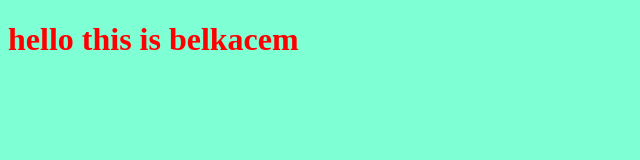
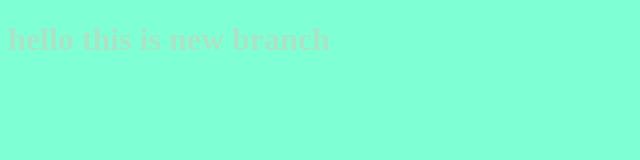
Before and after one commit to dassidass/myproject, a plain HTML site: page index.html in a window 1280 px wide. Shown: the whole page, without its empty margins (0-640 px from the left). Drawn offline with Linux system fonts and the light colour scheme.

Commit message:
belkacem version

```diff
--- a/index.html
+++ b/index.html
@@ -7,7 +7,7 @@
     <link rel="stylesheet" href="style.css">
 </head>
 <body>
-    <h1>hello this is belkacem </h1>
+    <h1>hello this is new branch </h1>
 
     <script src="app.js" ></script>
 </body>
--- a/style.css
+++ b/style.css
@@ -1,5 +1,5 @@
 h1{
-    color: red;
+    color: rgb(169, 228, 198);
 }
 body{
     background-color: aquamarine;
```
